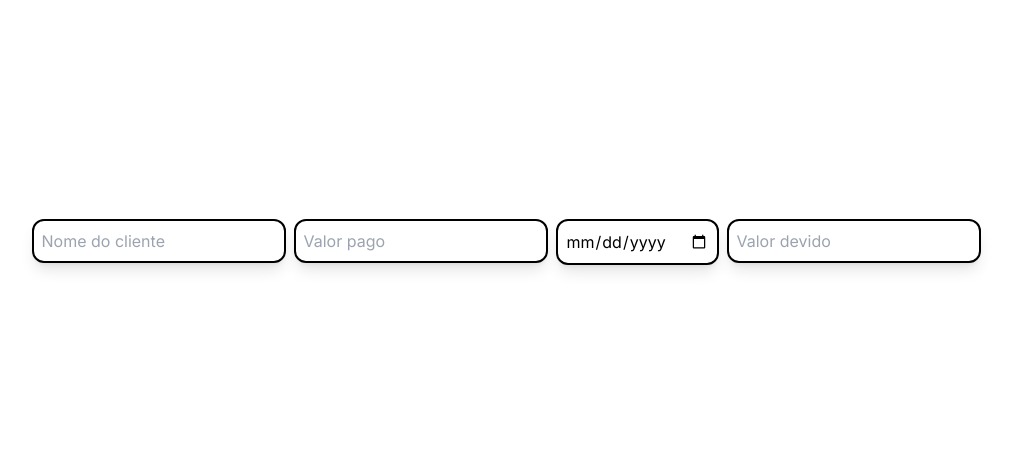
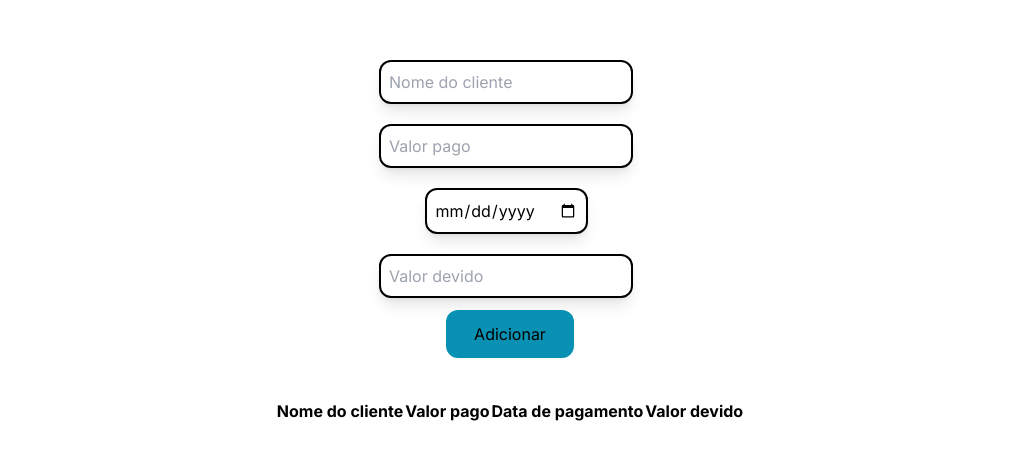
Before and after one commit to PalomaWink/gerenciador_de_vendas, a Next.js app: page /client in a window 1280 px wide. Shown: the part 158-618 px from the top of the page, without its empty margins (130-1142 px from the left). Built offline with nearby package versions, Linux system fonts and the light colour scheme.

Commit message:
feat: Criada a pagina de clientes

```diff
--- a/src/app/client/page.tsx
+++ b/src/app/client/page.tsx
@@ -1,47 +1,100 @@
-'use Client';
+'use client';
 import { useState } from "react";
 import { useForm } from "react-hook-form";
 import { zodResolver } from "@hookform/resolvers/zod";
 import { z } from "zod";
+import { Clients } from "../types";
 
+const clientsFormSchema = z.object({
+  clientName: z.string()
+    .min(1)
+    .max(255)
+    .transform(clientName => clientName.trim().split(/\s+/).map(word => word[0].toUpperCase() + word.slice(1)).join(' ')),
+  amountPaid: z.string().min(1).transform((value) => parseFloat(value)),
+  paymentDate: z.string(),
+  amountDue: z.string().min(1).transform((value) => parseFloat(value)),
+}).refine(data => data.clientName && !isNaN(data.amountPaid) && !isNaN(data.amountDue), {
+  message: "Todos os campos são obrigatórios e devem ser números válidos.",
+});
 
 export default function Client() {
+  const {handleSubmit, register, reset, formState: { errors }} = useForm<Clients>({
+    resolver: zodResolver(clientsFormSchema),
+  })
+  const [allClients, setAllClients] = useState<Clients[]>([])
+
+  const createClient = (data: Clients) => {
+    const paymentDate = new Date(data.paymentDate);
+    const formattedPaymentDate = paymentDate.toLocaleDateString('pt-BR');
+    setAllClients([...allClients, {...data, paymentDate: formattedPaymentDate}])
+    reset()
+  }
     return (
       <main className="h-screen flex flex-col gap-10 items-center justify-center">
-        <form className="w-full max-w-7xl flex justify-center">
+        <form
+          className="w-full max-w-7xl flex justify-center md:flex-col md:items-center"
+          onSubmit={handleSubmit(createClient)}
+        >
           <div>
             <input
-              className="border-black border-2 mr-2 rounded-xl p-2 shadow-lg"
+              className="border-black border-2 mr-2 rounded-xl p-2 shadow-lg md:mb-5"
               type="text"
               placeholder="Nome do cliente"
-
+              {...register('clientName')}
             />
+            {errors.clientName && <p>{errors.clientName.message}</p>}
           </div>
           <div>
             <input
-              className="border-black border-2 mr-2 rounded-xl p-2 shadow-lg"
+              className="border-black border-2 mr-2 rounded-xl p-2 shadow-lg md:mb-5"
               type="number"
               placeholder="Valor pago"
-
+              {...register('amountPaid')}
             />
+            {errors.amountPaid && <p>{errors.amountPaid.message}</p>}
           </div>
           <div>
             <input
-              className="border-black border-2 mr-2 rounded-xl p-2 shadow-lg"
+              className="border-black border-2 mr-2 rounded-xl p-2 shadow-lg md:mb-5"
               type="date"
               placeholder="Data de pagamento"
-
+              {...register('paymentDate')}
             />
+            {errors.paymentDate && <p>{errors.paymentDate.message}</p>}
           </div>
           <div>
             <input
               className="border-black border-2 mr-2 rounded-xl p-2 shadow-lg"
               type="number"
               placeholder="Valor devido"
-
+              {...register('amountDue')}
             />
+            {errors.amountDue && <p>{errors.amountDue.message}</p>}
           </div>
+          <button className="bg-cyan-600 p-3 rounded-xl w-32 hover:bg-cyan-800 mt-3">Adicionar</button>
         </form>
+        <table>
+          <thead>
+            <tr>
+              <th>Nome do cliente</th>
+              <th>Valor pago</th>
+              <th>Data de pagamento</th>
+              <th>Valor devido</th>
+            </tr>
+          </thead>
+          <tbody>
+            {
+              allClients.map(client => (
+                <tr key={client.clientName}>
+                  <td>{client.clientName}</td>
+                  <td>R${client.amountPaid}</td>
+                  <td>{client.paymentDate}</td>
+                  <td>R${client.amountDue}</td>
+                </tr>
+              ))
+            }
+          </tbody>
+        </table>
       </main>
     )
 }
```
